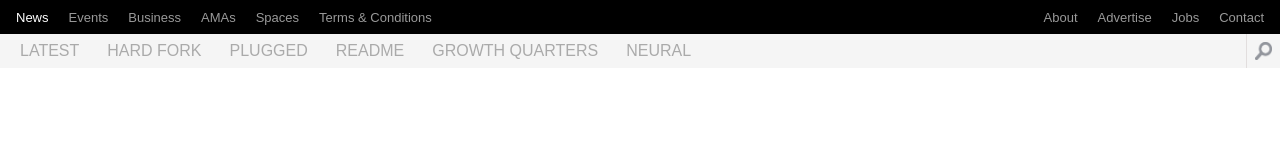
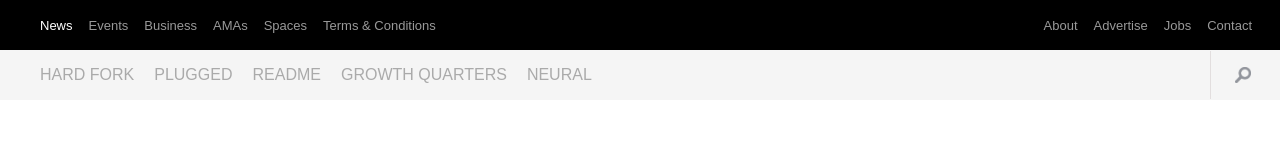
Before and after one commit to yigitm/The-Next-Web, a plain HTML site: page index.html in a window 1280 px wide. Drawn offline with Linux system fonts and the light colour scheme; files that its build step writes are made by us from their sources.

Commit message:
Update navigation alignment

```diff
--- a/index.html
+++ b/index.html
@@ -12,12 +12,12 @@
     <nav>
       <div class="nav-dark">
         <ul>
-          <li id="nav-dark-child">News</li>
-          <li>Events</li>
-          <li>Business</li>
-          <li>AMAs</li>
-          <li>Spaces</li>
-          <li>Terms & Conditions</li>
+          <li><a id="nav-dark-child" href="">News</a></li>
+          <li><a href="">Events</a></li>
+          <li><a href="">Business</a></li>
+          <li><a href="">AMAs</a></li>
+          <li><a href="">Spaces</a></li>
+          <li><a href="">Terms & Conditions</a></li>
         </ul>
 
         <ul>
@@ -29,15 +29,14 @@
       </div>
       <div class="nav-light">
         <ul>
-          <li>LATEST</li>
-          <li>HARD FORK</li>
-          <li>PLUGGED</li>
-          <li>README</li>
-          <li>GROWTH QUARTERS</li>
-          <li>NEURAL</li>
+          <li><a href="#"></a></li>
+          <li><a href="#">HARD FORK</a></li>
+          <li><a href="#">PLUGGED</a></li>
+          <li><a href="#">README</a></li>
+          <li><a href="#">GROWTH QUARTERS</a></li>
+          <li><a href="#">NEURAL</a></li>
         </ul>
-
-        <img class="nav-light-border" src="images/search.png" />
+        <a class="nav-light-border" href="#"></a>
       </div>
     </nav>
   </body>
--- a/style.css
+++ b/style.css
@@ -25,14 +25,19 @@ nav {
 
 .nav-dark ul,
 .nav-light ul {
-  padding: 0;
-  margin: 0.5rem 0.5rem;
+  padding-right: 1rem;
 }
 
 .nav-dark ul li {
   display: inline;
-  padding: 0 0.5rem;
-  list-style: none;
+  padding-right: 0.75rem;
+  color: rgba(255, 255, 255, 0.6);
+  font-family: Arial, Helvetica, sans-serif;
+  font-size: 13px;
+}
+
+.nav-dark ul li a {
+  text-decoration: none;
   color: rgba(255, 255, 255, 0.6);
   font-family: Arial, Helvetica, sans-serif;
   font-size: 13px;
@@ -54,19 +59,24 @@ nav {
 
 .nav-light ul li {
   display: inline;
-  padding-left: 12px;
-  padding-right: 12px;
+  padding-right: 2rem;
+  margin-left: -1rem;
+}
+
+.nav-light ul li a {
+  text-decoration: none;
   color: #aaa;
   font-family: sans-serif;
   font-weight: 500;
 }
 
-.nav-light img {
-  width: 2.1rem;
-  height: 2.1rem;
-}
 .nav-light-border {
-  padding: 0.5rem 0.5rem;
-  margin: 0 0;
+  padding: 1.5rem 2rem;
+  margin-top: 0;
+  margin-right: 0.3rem;
+  background-image: url(images/search.png);
+  background-repeat: no-repeat;
+  background-size: 1rem 1rem;
+  background-position: center;
   border-left: double 0.5px rgb(226, 222, 222);
 }
```
